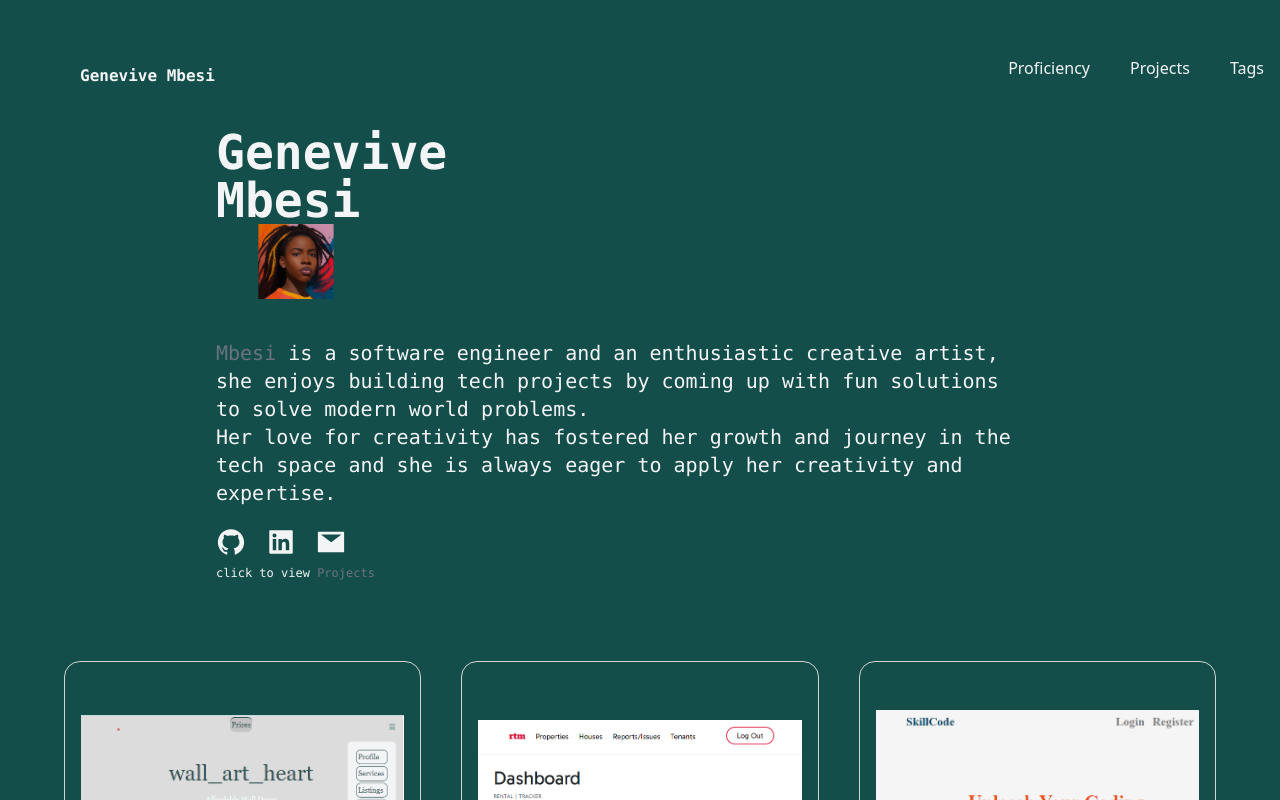
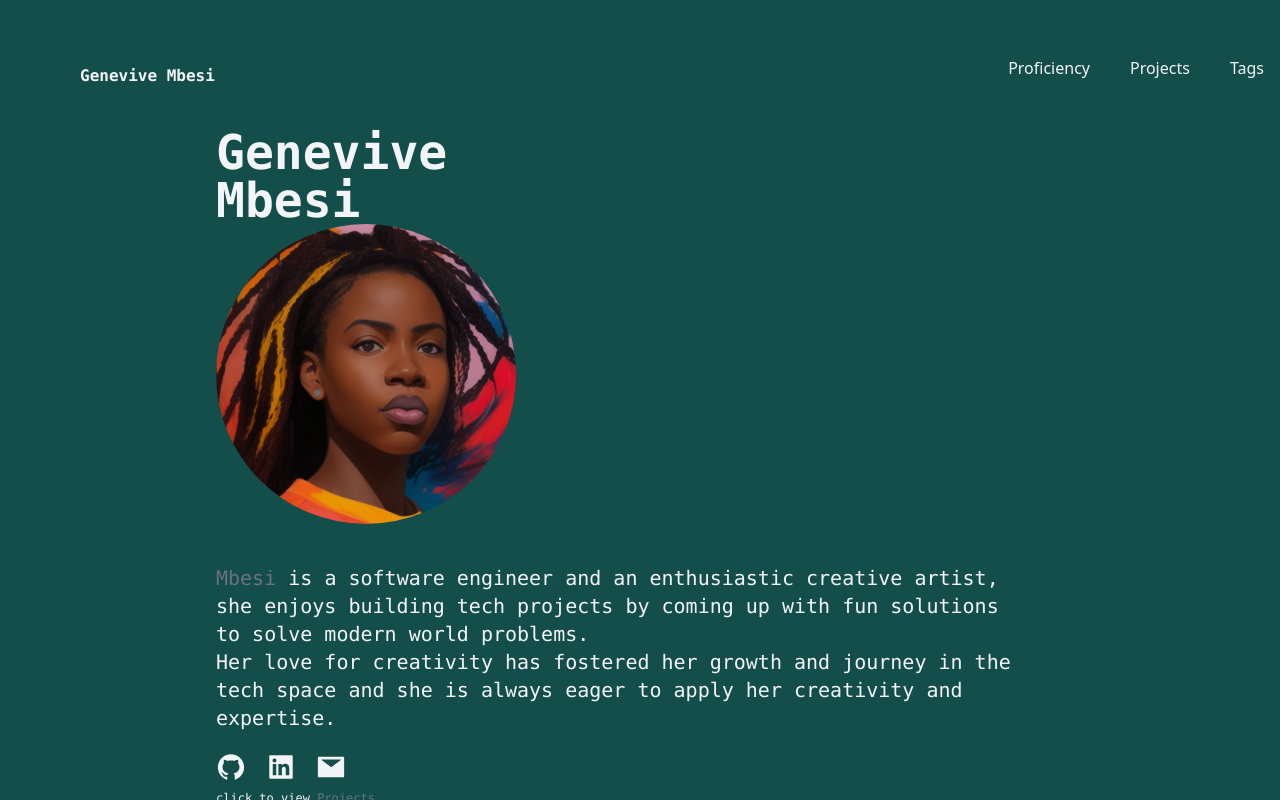
Before and after one commit to Genevive-Mbesi/Portfolio, a React (Create React App) app in the folder portfolio/: page / in a window 1280 px wide. Shown: the top 800 px of the page. Built offline with nearby package versions, Linux system fonts and the light colour scheme.

Commit message:
projects

```diff
--- a/portfolio/src/App.css
+++ b/portfolio/src/App.css
@@ -1,6 +1,7 @@
-.dp{
-  width: 100px;
-  border-radius: 50px;
+.rounded-image {
+  border-radius: 50%;
+  max-width: 300px; /* Set your desired maximum width */
+
 }
 .fade-appear,
 .fade-enter {
--- a/portfolio/src/components/home.jsx
+++ b/portfolio/src/components/home.jsx
@@ -5,6 +5,8 @@ import {Link} from "react-router-dom";
 import Footer from './footer';
 import Navbar from './navbar';
 import Projects from './projects';
+import '../App.css';
+
 
 
 
@@ -16,7 +18,7 @@ export default function Home() {
           <Navbar/>
         <h1 className='font-bold font-mono md:text-5xl'>Genevive<br></br>Mbesi</h1>
           <div className='text-s'>
-          <img src={assets} alt ='girl'className='w-40 rounded-full overflow-hidden container' />
+          <img src={assets} alt ='Avatar' className="rounded-image"/>
           <div className=' py-10 text-xl mx-auto font-mono'> <span className='text-gray-500'>Mbesi</span> is a software engineer and an enthusiastic creative artist,<br></br>she enjoys building tech projects by coming up with fun solutions <br></br>to solve modern world problems.<br></br>
            Her love for creativity has fostered her growth and journey in the tech space and she is always eager to apply her creativity and expertise.
           <Contacts/>
```
